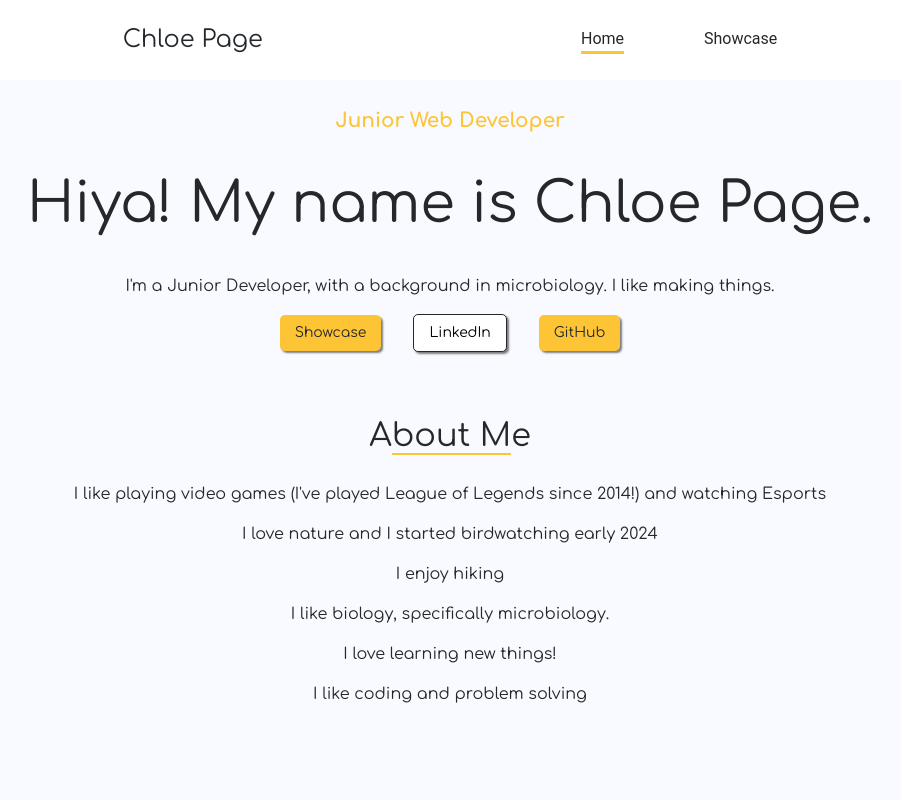
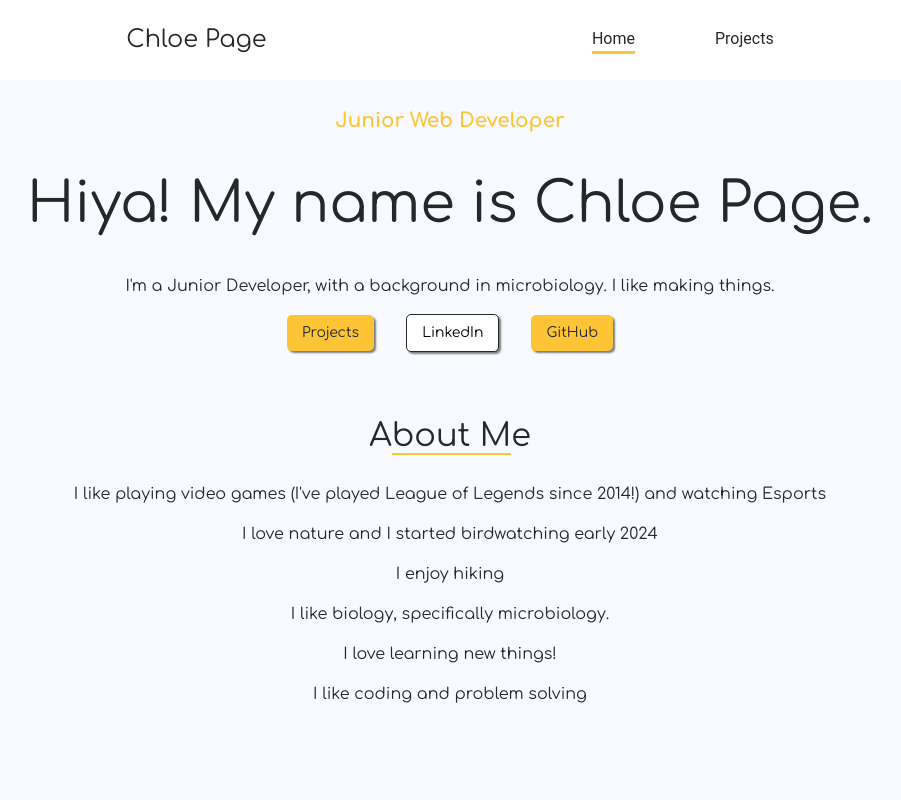
Before and after one commit to ChloeSAPage/portfolio, a React (Vite) app: page / in a window 1280 px wide. Shown: the top 800 px of the page, without its empty margins (190-1091 px from the left). Built offline with nearby package versions, Linux system fonts and the light colour scheme.

Commit message:
Change showcase to projects

```diff
--- a/src/components/SiteNav/SiteNav.jsx
+++ b/src/components/SiteNav/SiteNav.jsx
@@ -7,7 +7,7 @@ import { FaTimes } from "react-icons/fa";
 function SiteNav() {
     const navLinks = [
         { label: "Home", url: "/" },
-        { label: "Showcase", url: "/showcase" }
+        { label: "Projects", url: "/showcase" }
     ];
 
     const [click, setClick] = useState(false);
--- a/src/components/views/Home/Home.jsx
+++ b/src/components/views/Home/Home.jsx
@@ -27,7 +27,7 @@ function Home() {
                 like making things.
             </p>
             <div className={styles.buttonContainer}>
-                <YellowButton onClick={() => goToProjects()} text="Showcase" />
+                <YellowButton onClick={() => goToProjects()} text="Projects" />
                 <WhiteButton onClick={() => goToLinkedIn()} text="LinkedIn" />
                 <YellowButton onClick={() => goToGitHub()} text="GitHub" />
             </div>
--- a/src/components/views/Showcase/Showcase.jsx
+++ b/src/components/views/Showcase/Showcase.jsx
@@ -21,7 +21,7 @@ function Showcase() {
     return (
         <div className={styles.wrapper}>
             <h2 className={styles.title}>
-                S<span className={styles.underline}>howcas</span>e
+                P<span className={styles.underline}>roject</span>s
             </h2>
             {projects}
         </div>
```
